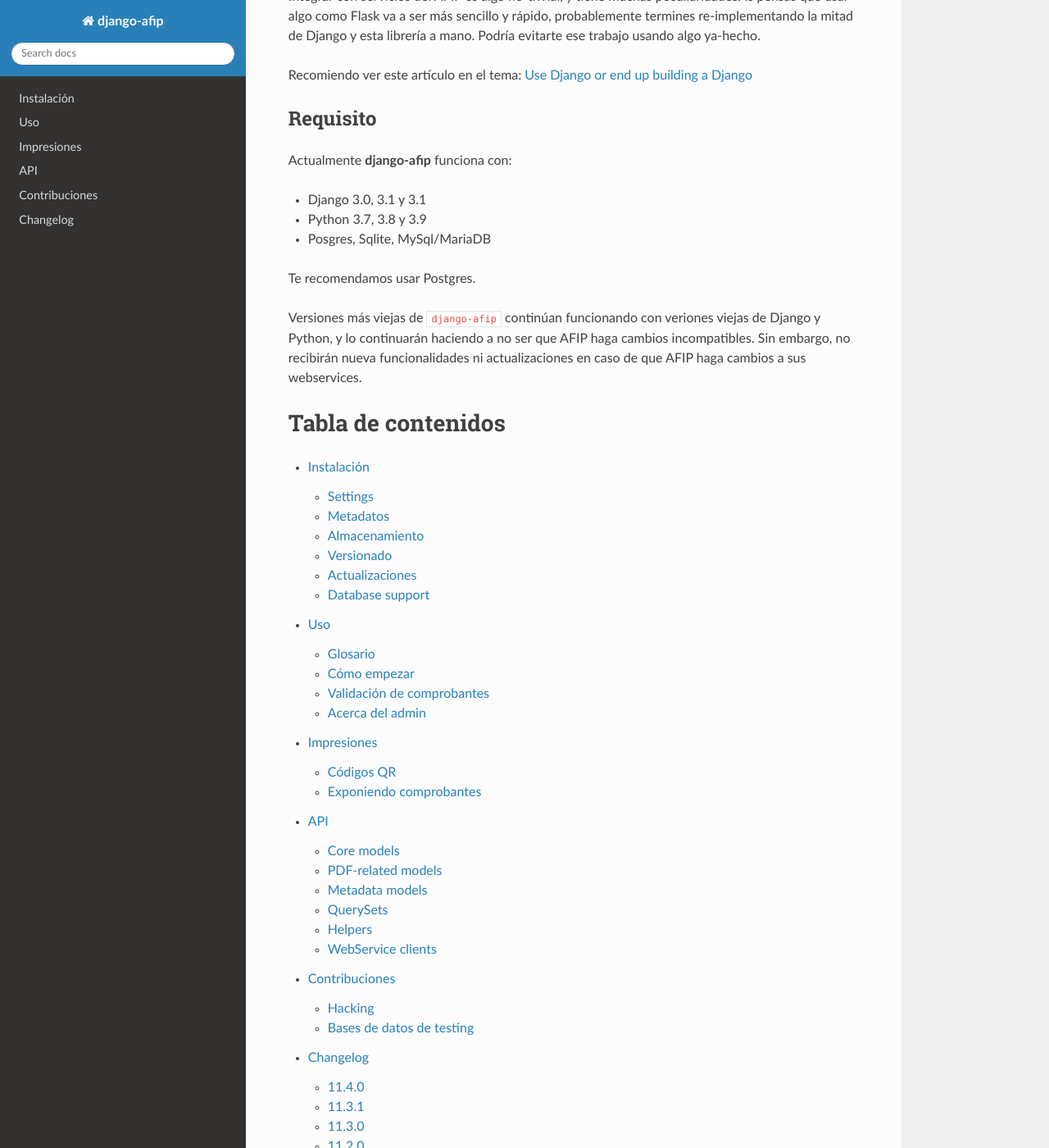
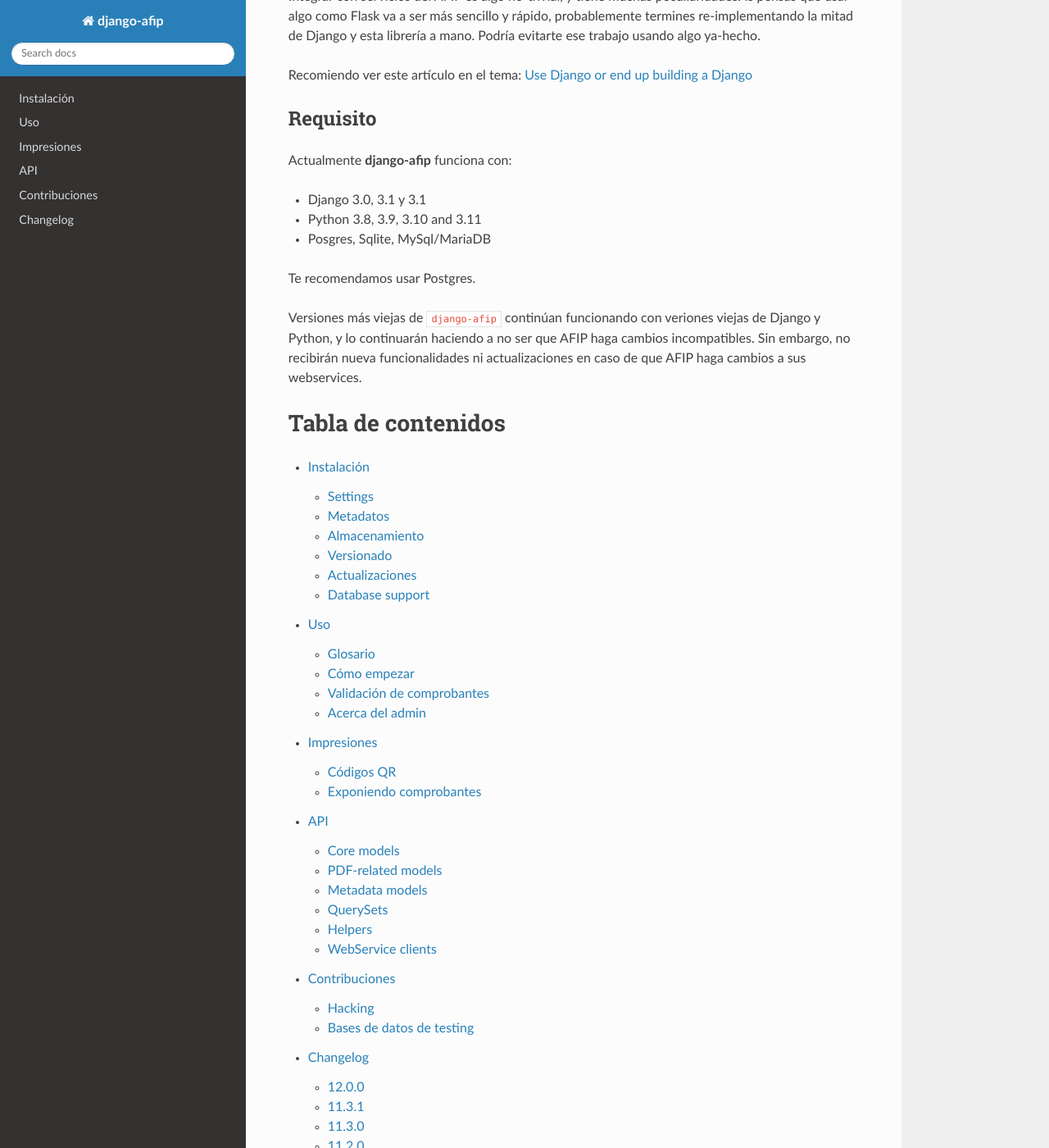
Before and after one commit to WhyNotHugo/django-afip, a Sphinx documentation site: the page built from docs/index.rst, in a window 1280 px wide and 1400 px high, scrolled down 1161 px. Shown: the whole window at 82% size. Built offline with Sphinx 7.4.7 and the Read the Docs theme 2.0.0, drawn with Linux system fonts in a browser that asks for light colours; the version number could not be read and is left out.

Commit message:
Drop support for Python 3.7

```diff
--- a/docs/changelog.rst
+++ b/docs/changelog.rst
@@ -7,10 +7,11 @@
 Todos los cambios que necesites tener en cuenta al actualizar están listados
 acá.
 
-11.4.0
+12.0.0
 ------
 
 - Type hints have been added everywhere that is feasible.
+- Drop support for Python 3.7.
 
 11.3.1
 ------
--- a/docs/index.rst
+++ b/docs/index.rst
@@ -62,7 +62,7 @@
 Actualmente **django-afip** funciona con:
 
 * Django 3.0, 3.1 y 3.1
-* Python 3.7, 3.8 y 3.9
+* Python 3.8, 3.9, 3.10 and 3.11
 * Posgres, Sqlite, MySql/MariaDB
 
 Te recomendamos usar Postgres.
--- a/pyproject.toml
+++ b/pyproject.toml
@@ -71,7 +71,7 @@
   "ANN003",  # Annotations for **kwargs
   "PT004"
 ]
-target-version = "py37"
+target-version = "py38"
 
 [tool.ruff.per-file-ignores]
 # Fails with auto-generated migrations. Unsolvable contradiction between ruff and mypy.
--- a/setup.py
+++ b/setup.py
@@ -56,7 +56,6 @@
         "License :: OSI Approved :: ISC License (ISCL)",
         "Operating System :: OS Independent",
         "Programming Language :: Python :: 3",
-        "Programming Language :: Python :: 3.7",
         "Programming Language :: Python :: 3.8",
         "Programming Language :: Python :: 3.9",
         "Programming Language :: Python :: 3.10",
```
Also changed, not shown: 2 other files.
